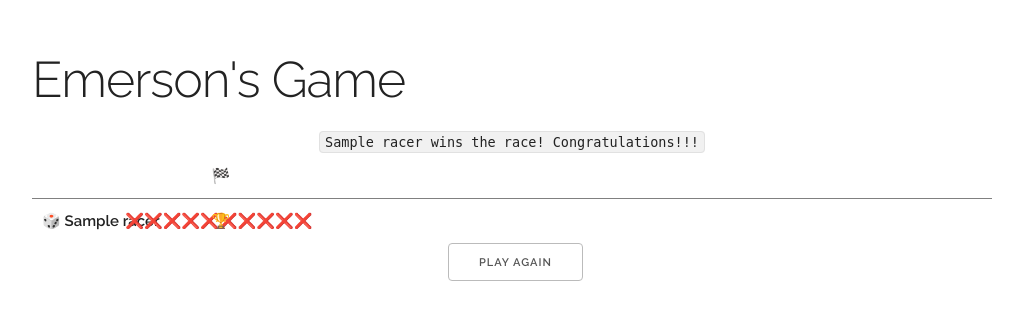
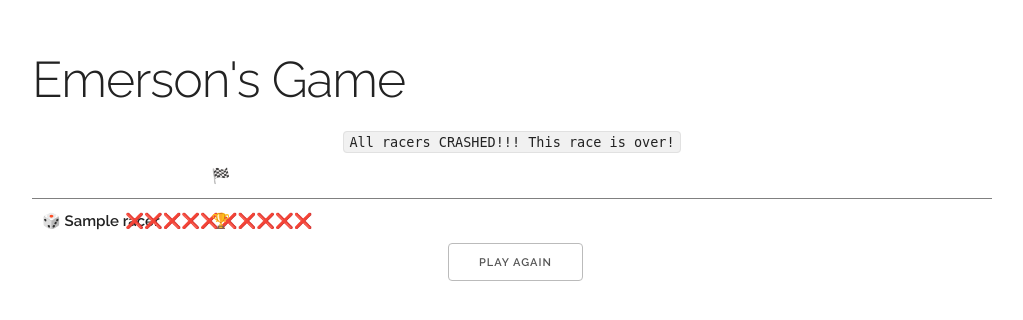
Before and after one commit to ealden/emersons-game-spring, a Spring Boot app: page / in a window 1280 px wide. Shown: the top 320 px of the page, without its empty margins (128-1151 px from the left). Run offline with Spring Boot 4, Linux system fonts and the light colour scheme; tables that the repository leaves empty hold one stand-in row (values such as "Sample post").

Commit message:
THEN I must see the message: "All racers CRASHED!!! This race is over!"

```diff
--- a/src/main/resources/static/index.html
+++ b/src/main/resources/static/index.html
@@ -94,6 +94,7 @@
             racers: [],
             currentRacer: null,
             lastRoll: null,
+            allCrashed: false,
             over: false,
             testMode: false,
             roll: 0,
@@ -110,6 +111,8 @@
           message: function () {
             if (this.lastRoll == null) {
               return 'Time to RACE! ' + this.currentRacer.name + ' rolls first!'
+            } else if (this.allCrashed) {
+              return 'All racers CRASHED!!!  This race is over!'
             } else if (this.over) {
               return this.lastRoll.racer.name + ' wins the race! Congratulations!!!'
             } else if (this.lastRoll.crashed) {
@@ -143,6 +146,7 @@
                 this.finishLine = response.data.finishLine
                 this.currentRacer = response.data.currentRacer
                 this.lastRoll = response.data.lastRoll
+                this.allCrashed = response.data.allCrashed
                 this.over = response.data.over
               })
           },
@@ -175,6 +179,7 @@
                     this.finishLine = response.data.finishLine
                     this.currentRacer = response.data.currentRacer
                     this.lastRoll = response.data.lastRoll
+                    this.allCrashed = response.data.allCrashed
                     this.over = response.data.over
 
                     this.processing = false
```
Also changed, not shown: 2 other files.
